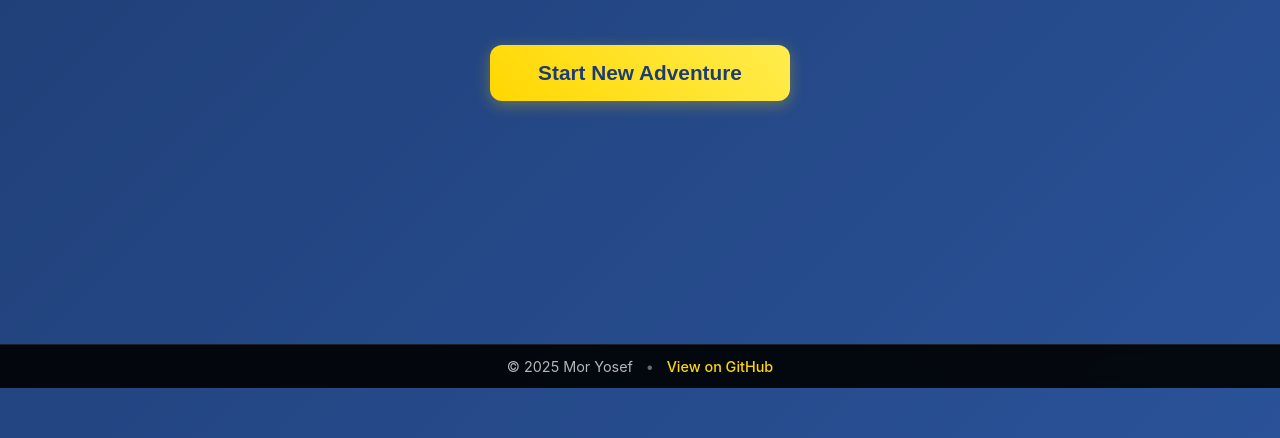
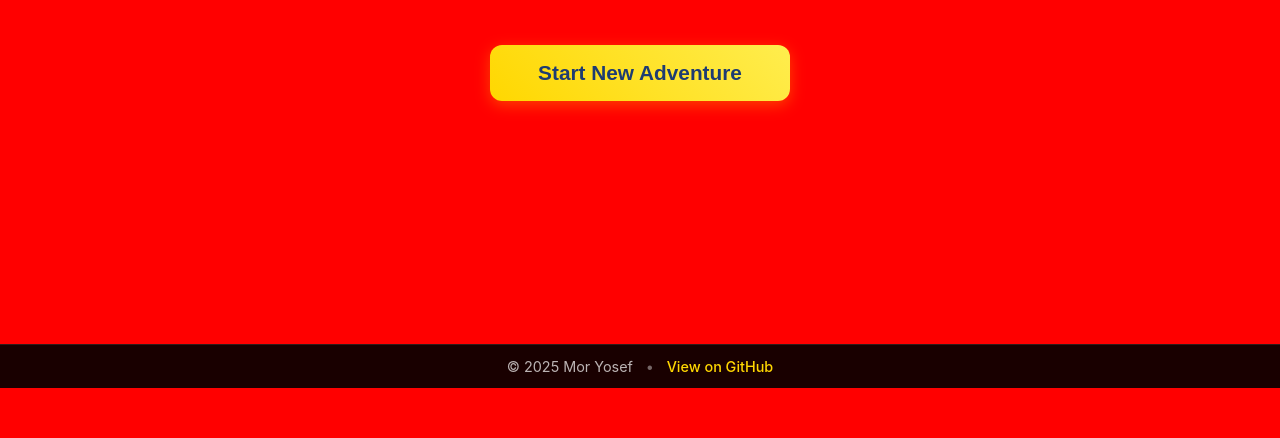
Before and after one commit to moryoskorot/MusiLife, a plain HTML site: page index.html in a window 1280 px wide. Shown: the part 412-850 px from the top of the page. Drawn offline with Linux system fonts and the light colour scheme.

Commit message:
Test: Change background to red to check for cache issues
- Changed background from blue gradient to solid red
- This will help determine if Netlify cache is preventing CSS updates
- If background doesn't turn red, it's a cache issue
- Temporary change for debugging

```diff
--- a/css/styles.css
+++ b/css/styles.css
@@ -6,7 +6,7 @@
 }
 
 html {
-    background: linear-gradient(135deg, #1e3c72 0%, #2a5298 100%);
+    background: red;
     min-height: 100vh;
 }
 
```
